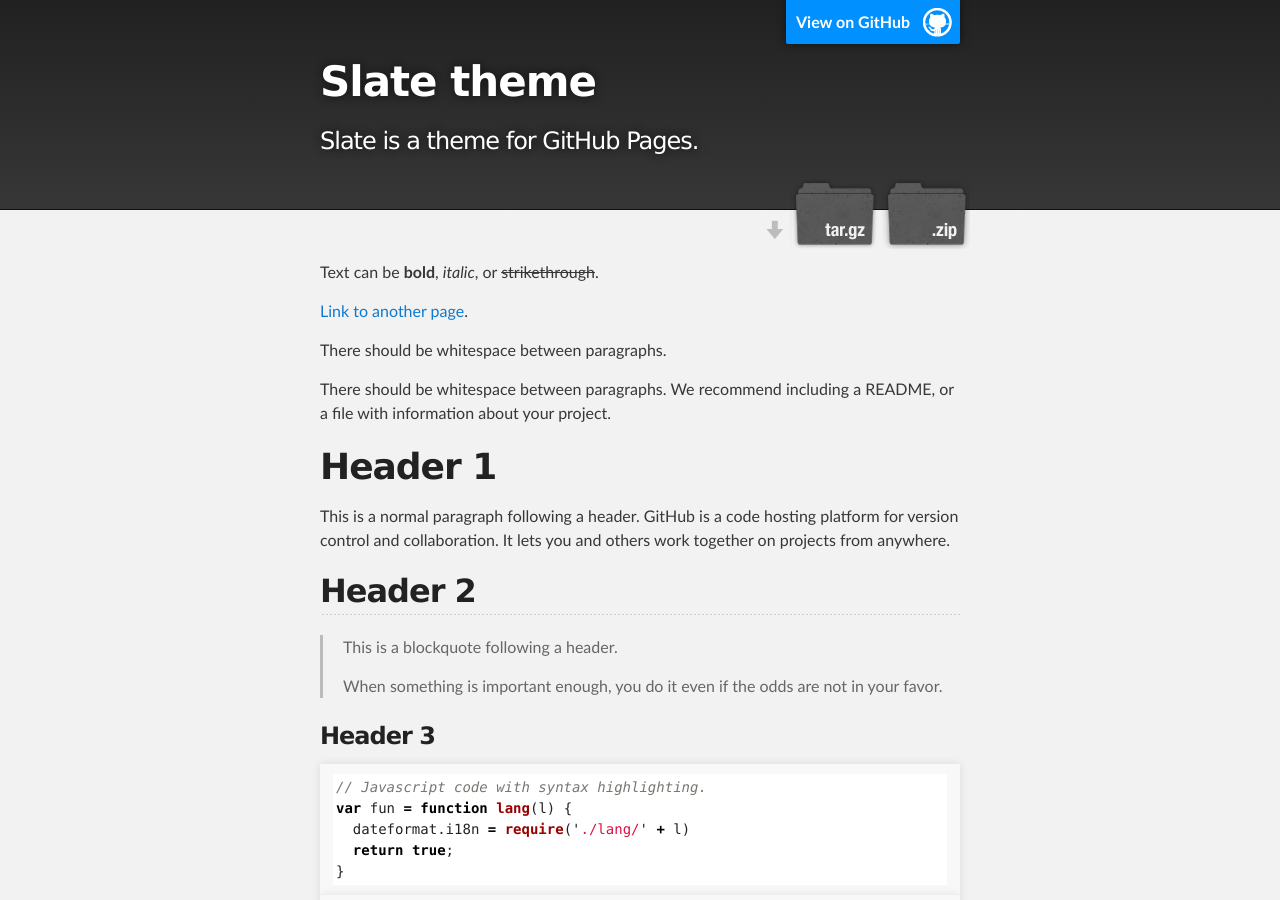
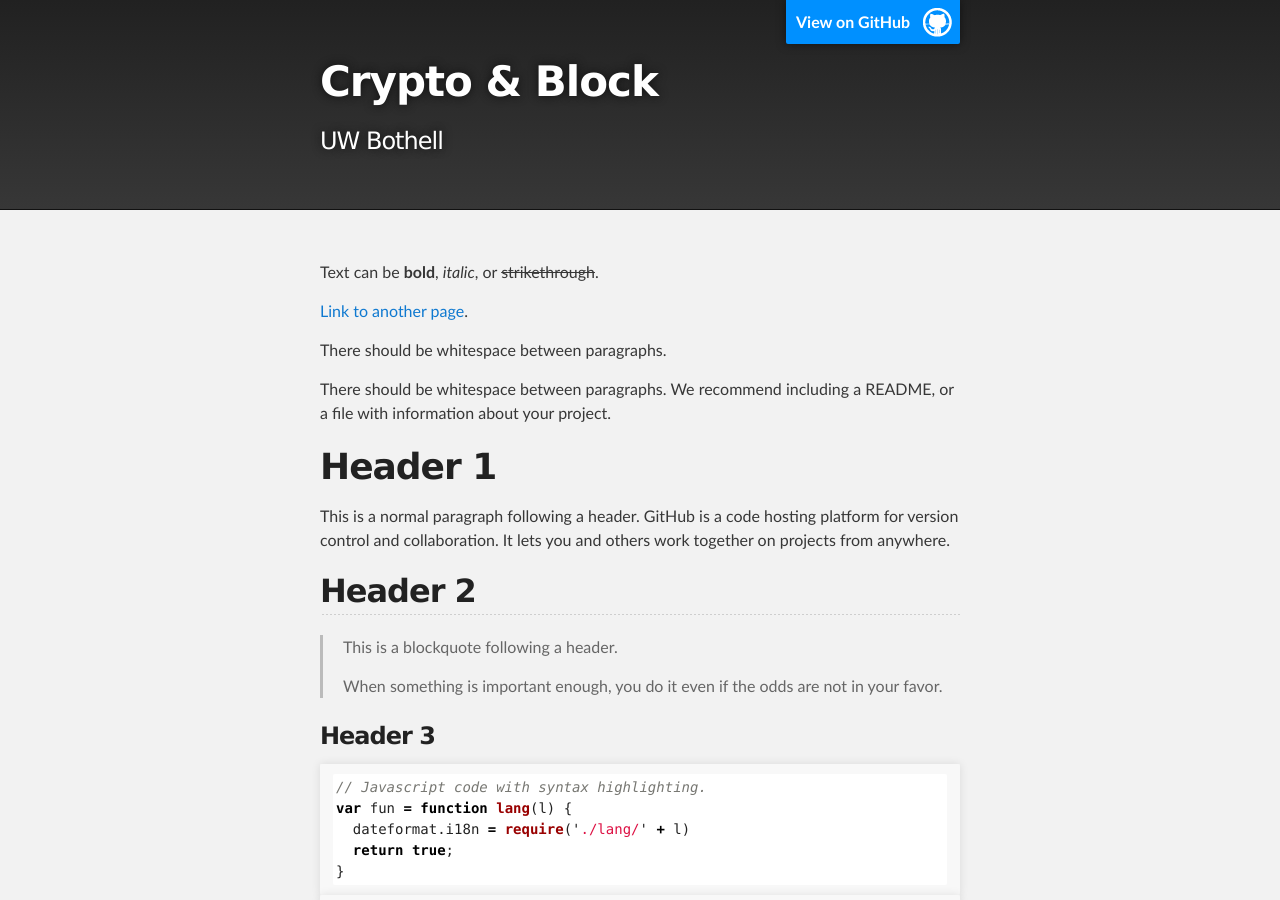
Before and after one commit to satrask/satrask-webtest-repo.github.io, a Jekyll site: the page built from index.md, in a window 1280 px wide and 900 px high. Built offline with Jekyll 4.4.1, drawn with Linux system fonts in a browser that asks for light colours; some of the changed text lies outside the part shown.

Commit message:
Update _config.yml

```diff
--- a/_config.yml
+++ b/_config.yml
@@ -1,5 +1,5 @@
-title: Slate theme
-description: Slate is a theme for GitHub Pages.
-show_downloads: true
+title: Crypto & Block
+description: UW Bothell
+show_downloads: false
 google_analytics:
 theme: jekyll-theme-slate
```
